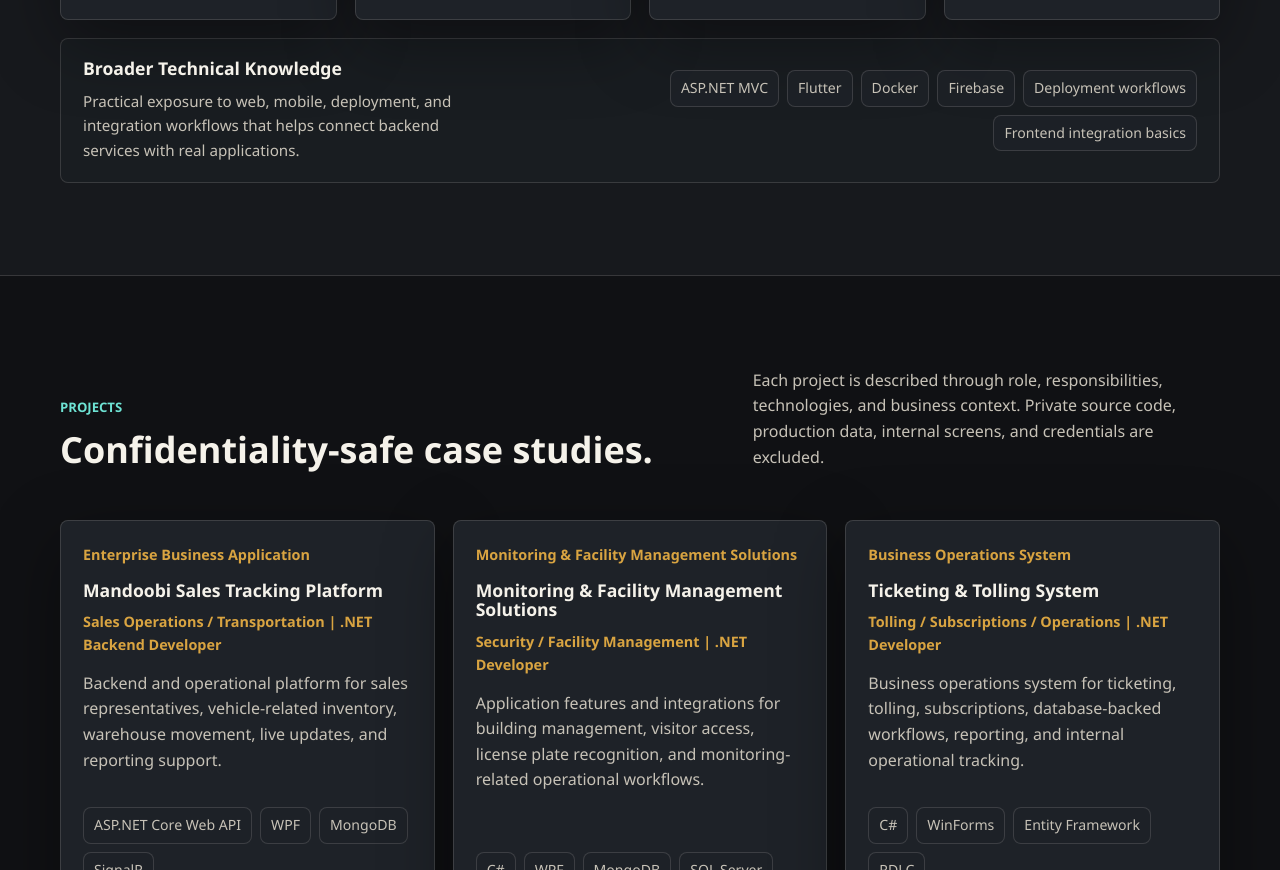
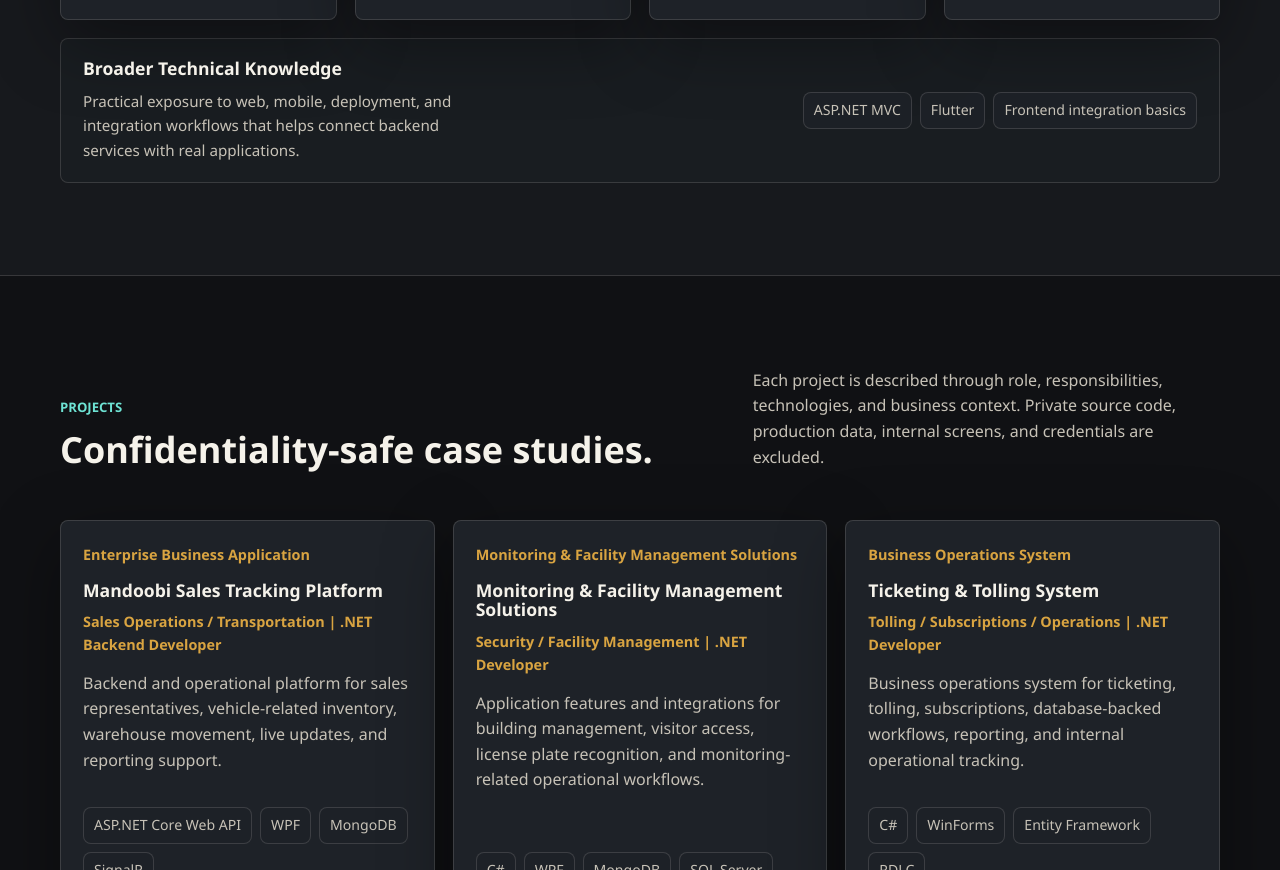
Before and after one commit to saraomar2016/sara-portfolio, a plain HTML site: page index.html in a window 1280 px wide. Shown: the part 2308-3178 px from the top of the page. Drawn offline with Linux system fonts and the light colour scheme.

Commit message:
Fix HTML structure and restore content

```diff
--- a/index.html
+++ b/index.html
@@ -182,9 +182,6 @@
         <ul class="tag-list broader-skills-tags">
           <li>ASP.NET MVC</li>
           <li>Flutter</li>
-          <li>Docker</li>
-          <li>Firebase</li>
-          <li>Deployment workflows</li>
           <li>Frontend integration basics</li>
         </ul>
       </div>
```
